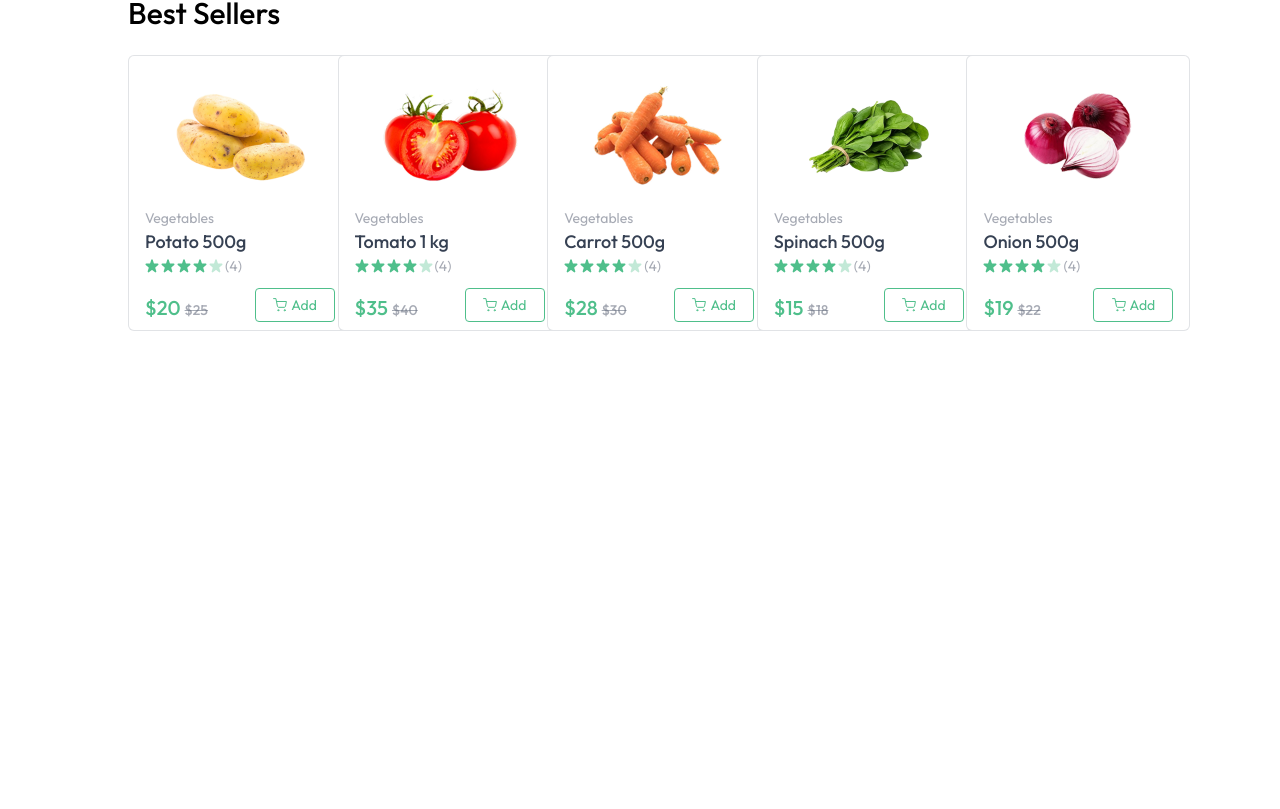
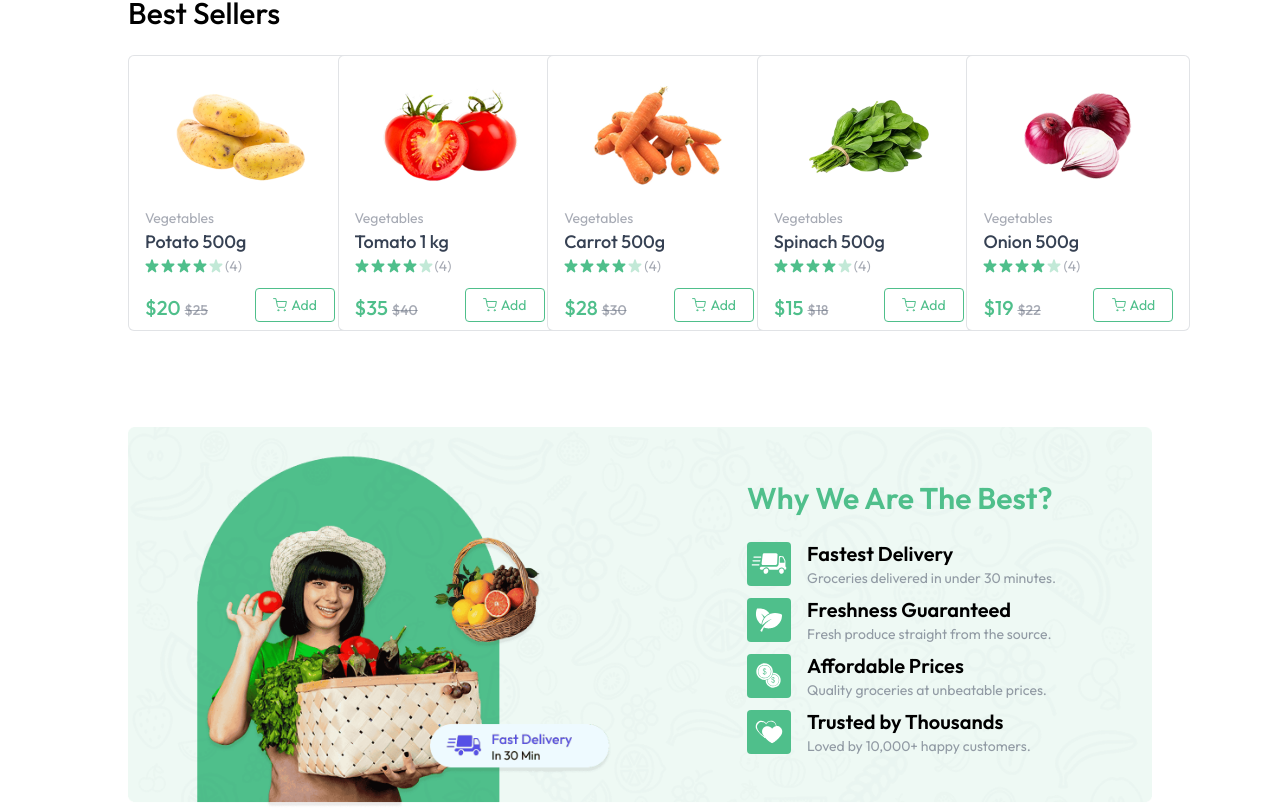
Before and after one commit to ayesorobolu/GroceryMate, a React (Vite) app in the folder Client/: page / in a window 1280 px wide. Shown: the part 873-1682 px from the top of the page. Before the commit the page ends 1204 px from the top, so only its background shows below. Built offline with nearby package versions, Linux system fonts and the light colour scheme.

Commit message:
Feat: added bottom banner component
Fix: fixed bestseller grid issue

```diff
--- a/Client/src/Components/BestSeller.jsx
+++ b/Client/src/Components/BestSeller.jsx
@@ -6,7 +6,7 @@ const BestSeller = () => {
   return (
     <div className='mt-16'>
         <p className='text-2xl md:text-3xl font-medium mt-10'>Best Sellers</p>
-        <div className='grid grid-cols-2 sm:grid-cols-3 md:grid-cols-4 lg:grid-cols-5  mt-6 md:gap-6 gap-3'>
+        <div className='grid grid-cols-1 sm:grid-cols-2 md:grid-cols-3 lg:grid-cols-4 xl:grid-cols-5 gap-3 md:gap-6 mt-6'>
             {products.filter((product)=> product.inStock).slice(0,5).map((product,index)=>(
                 <ProductCard key={index} product={product}/>
             )) }
--- /dev/null
+++ b/Client/src/Components/BottomBanner.jsx
@@ -0,0 +1,62 @@
+import React from 'react'
+import { assets, features } from '../assets/assets'
+
+const BottomBanner = () => {
+  return (
+    <div className="relative mt-24 ">
+  <img src={assets.bottom_banner_image} alt="banner" className="w-full hidden md:block"/>
+  <img src={assets.bottom_banner_image_sm} alt="banner" className="w-full md:hidden"/>
+
+  {/* Text on banner */}
+  <div className="absolute inset-0 flex flex-col items-center md:items-end md:justify-center pt-16 md:pt-0 md:pr-24">
+    <div>
+    <h1 className="text-2xl md:text-3xl font-semibold text-[var(--color-primary)] mb-6">Why We Are The Best?</h1>
+    {features.map((feature,index)=>(
+        <div key={index} className='flex items-center gap-4 mt-2'>
+            <img src={feature.icon} alt=""className='md:w-11 w-9'/>
+            <div>
+            <h3 className='text-lg md:text-xl font-semibold'>{feature.title}</h3>
+            <p className='text-gray-500/70 text-xs md:text-sm'>{feature.description}</p>
+            </div>
+
+        </div>
+    ))}
+    </div>
+
+
+      {/* <ul className="space-y-3">
+        <li className="flex items-start gap-4">
+          <img src={assets.delivery_truck_icon} alt="" className="w-12 h-12" />
+          <div>
+            <p className="font-semibold">Fastest Delivery</p>
+            <p className="text-sm text-gray-600">Groceries delivered in under 30 minutes.</p>
+          </div>
+        </li>
+        <li className="flex items-start gap-4">
+          <img src={assets.leaf_icon} alt="" className="w-12 h-12" />
+          <div>
+            <p className="font-semibold">Freshness Guaranteed</p>
+            <p className="text-sm text-gray-600">Fresh produce straight from the source.</p>
+          </div>
+        </li>
+        <li className="flex items-start gap-4">
+          <img src={assets.coin_icon} alt="" className="w-12 h-12" />
+          <div>
+            <p className="font-semibold">Affordable Prices</p>
+            <p className="text-sm text-gray-600">Quality groceries at unbeatable prices.</p>
+          </div>
+        </li>
+        <li className="flex items-start gap-4">
+          <img src={assets.trust_icon} alt="" className="w-12 h-12" />
+          <div>
+            <p className="font-semibold">Trusted by Thousands</p>
+            <p className="text-sm text-gray-600">Loved by 10,000+ happy customers.</p>
+          </div>
+        </li>
+      </ul> */}
+  </div>
+</div>
+  )
+}
+
+export default BottomBanner
--- a/Client/src/Pages/Home.jsx
+++ b/Client/src/Pages/Home.jsx
@@ -2,6 +2,7 @@ import React from 'react'
 import MainBanner from '../Components/MainBanner'
 import Categories from '../Components/Categories'
 import BestSeller from '../Components/BestSeller'
+import BottomBanner from '../Components/BottomBanner'
 
 const Home = () => {
   return (
@@ -9,6 +10,7 @@ const Home = () => {
         <MainBanner/>
         <Categories/>
         <BestSeller/>
+        <BottomBanner/>
     </div>
   )
 }
```
